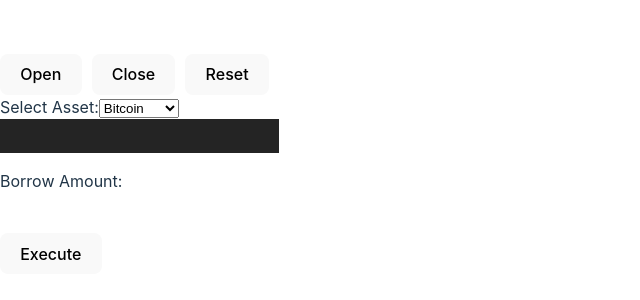
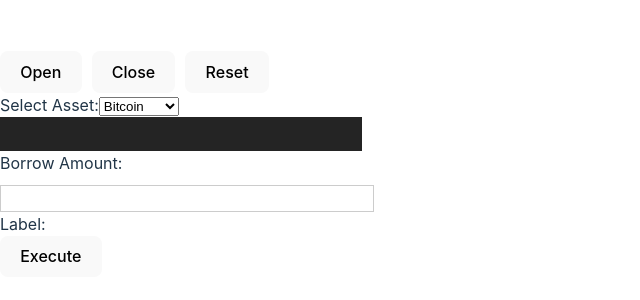
Before and after one commit to himanshuxgit/ui, a React (Vite) app: page / in a window 1280 px wide. Shown: the part 236-536 px from the top of the page, without its empty margins (0-640 px from the left). Built offline with nearby package versions, Linux system fonts and the light colour scheme.

Commit message:
Added box

```diff
--- a/src/components/input.jsx
+++ b/src/components/input.jsx
@@ -91,9 +91,18 @@ const DelayedInput = () => {
       >
         {textA}
       </div>
-
-      <p>Borrow Amount: {textA}</p>
-      {textB}
+      Borrow Amount:
+      <input
+  type="text"
+  value={`${textA}`}
+  readOnly
+  style={{
+    marginTop: '10px',
+    padding: '5px',
+    border: '1px solid #ccc',
+    width: '100%',
+  }}
+/>   Label:  {textB}
       <br/>
       <button>Execute</button>
     </div>
```
